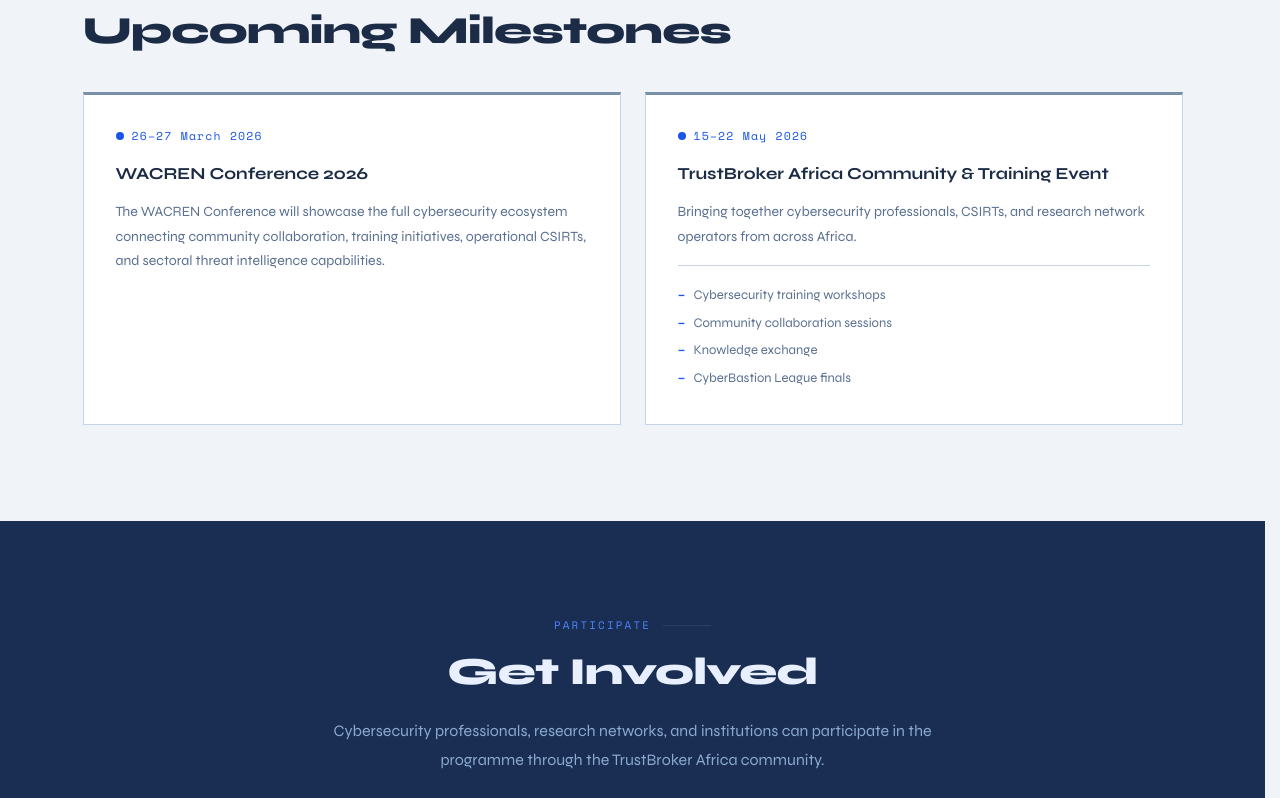
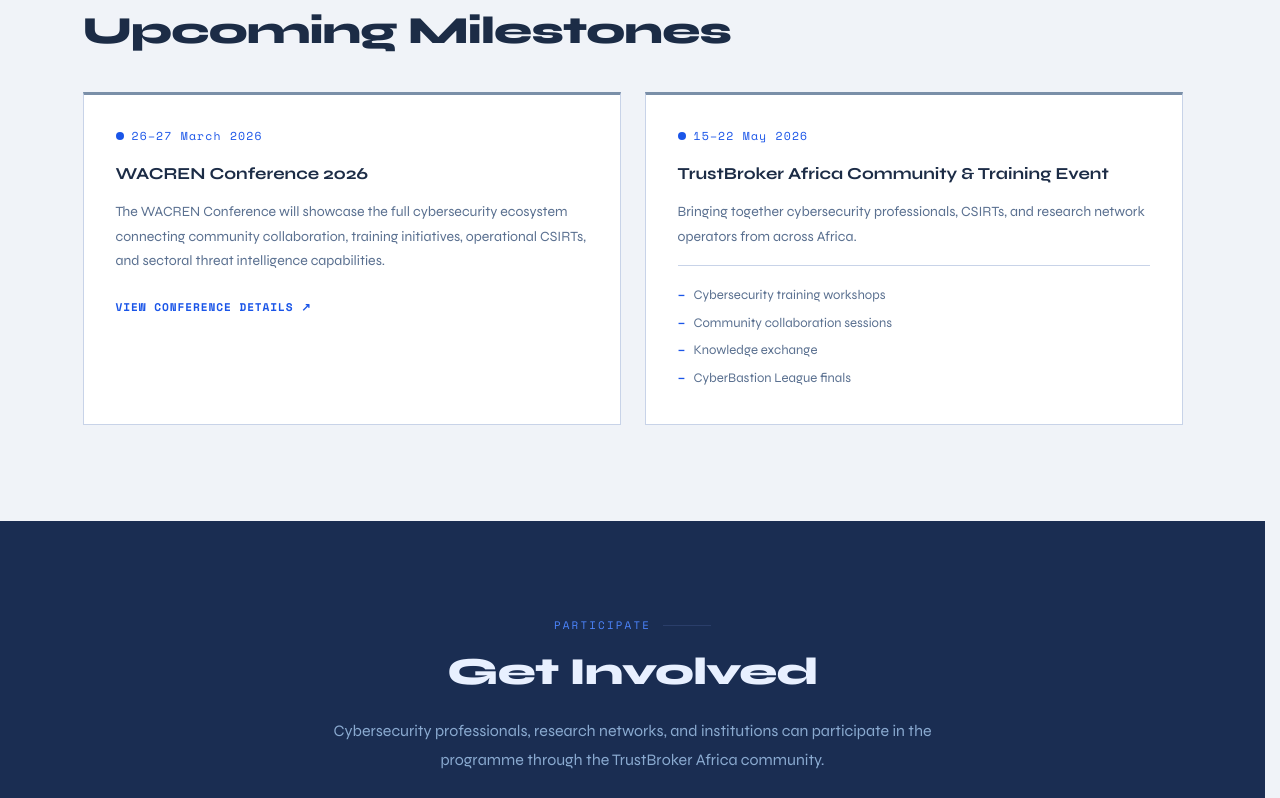
Before and after one commit to steadygroupinc/wacren-cybersecurity, a Next.js app: page / in a window 1280 px wide. Shown: the part 4244-5042 px from the top of the page. Built offline with nearby package versions, Linux system fonts and the light colour scheme.

Commit message:
Update WACREN Conference 2026 link in footer and milestones

```diff
--- a/src/components/Footer.tsx
+++ b/src/components/Footer.tsx
@@ -152,7 +152,7 @@
         <div className="footer-links">
           <h4>Events</h4>
           <ul>
-            <li><a href="#milestones">WACREN Conference 2026</a></li>
+            <li><a href="https://wacren2026.wacren.net/" target="_blank" rel="noopener noreferrer">WACREN Conference 2026</a></li>
             <li><a href="#milestones">TrustBroker Africa Event</a></li>
             <li><a href="#milestones">Community Calendar</a></li>
           </ul>
--- a/src/components/Milestones.tsx
+++ b/src/components/Milestones.tsx
@@ -5,7 +5,8 @@
   {
     date: "26–27 March 2026",
     title: "WACREN Conference 2026",
-    desc: "The WACREN Conference will showcase the full cybersecurity ecosystem connecting community collaboration, training initiatives, operational CSIRTs, and sectoral threat intelligence capabilities."
+    desc: "The WACREN Conference will showcase the full cybersecurity ecosystem connecting community collaboration, training initiatives, operational CSIRTs, and sectoral threat intelligence capabilities.",
+    link: "https://wacren2026.wacren.net/"
   },
   {
     date: "15–22 May 2026",
@@ -128,6 +129,24 @@
                   ))}
                 </ul>
               )}
+              {milestone.link && (
+                <div style={{ marginTop: '1.5rem' }}>
+                  <a href={milestone.link} target="_blank" rel="noopener noreferrer" style={{
+                    fontFamily: 'var(--mono)',
+                    fontSize: '0.7rem',
+                    color: 'var(--teal)',
+                    textDecoration: 'none',
+                    letterSpacing: '0.08em',
+                    textTransform: 'uppercase',
+                    fontWeight: 700,
+                    display: 'flex',
+                    alignItems: 'center',
+                    gap: '0.4rem'
+                  }}>
+                    View Conference Details ↗
+                  </a>
+                </div>
+              )}
             </div>
           ))}
         </div>
```
